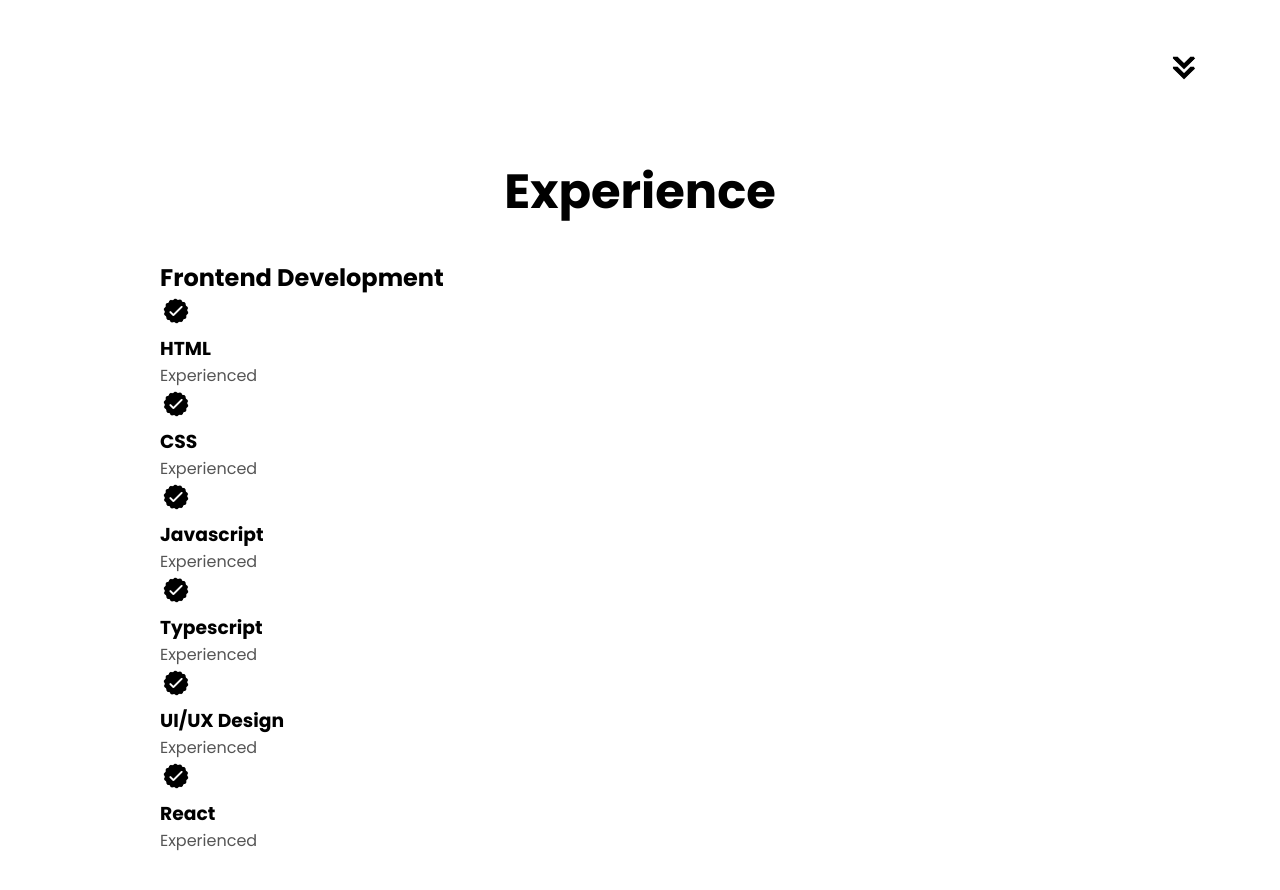
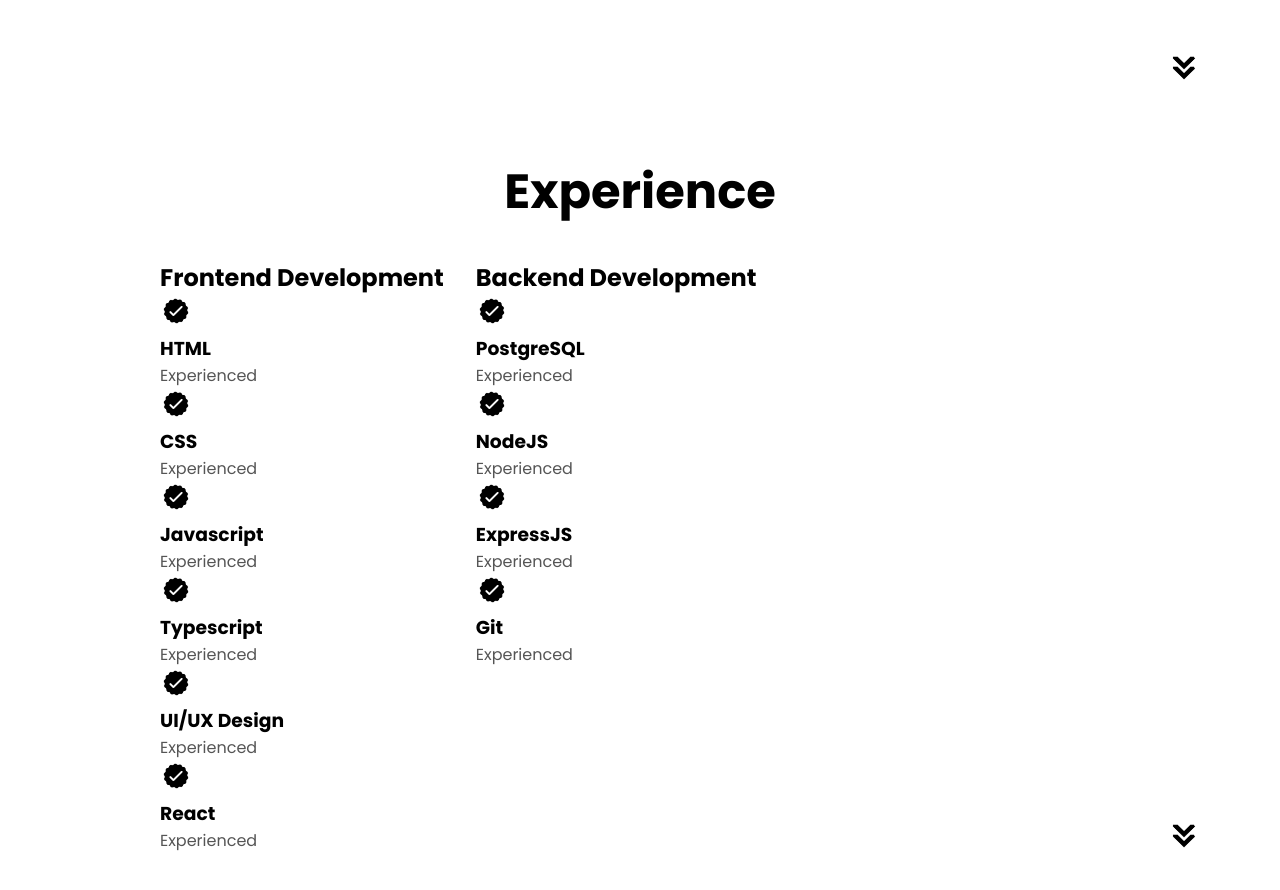
Before and after one commit to Emmanuel-Howard/portfolio, a plain HTML site: page index.html in a window 1280 px wide. Shown: the part 1420-2310 px from the top of the page. Drawn offline with Linux system fonts and the light colour scheme.

Commit message:
Backend Experience HTML

```diff
--- a/index.html
+++ b/index.html
@@ -179,8 +179,55 @@
                         </article>
                     </div>
                 </div>
+                <div class="DetailsContainers">
+                    <h2 class="ExperienceSubTitle">Backend Development</h2>
+                    <div class="articleContainer">
+                        <article>
+                            <img src="./assets/checkmark.png"
+                            alt="Experience"
+                            class="icon">
+                            <div>
+                                <h3>PostgreSQL</h3>
+                                <p>Experienced</p>
+                            </div>
+                        </article>
+                        <article>
+                            <img src="./assets/checkmark.png"
+                            alt="Experience"
+                            class="icon">
+                            <div>
+                                <h3>NodeJS</h3>
+                                <p>Experienced</p>
+                            </div>
+                        </article>
+                        <article>
+                            <img src="./assets/checkmark.png"
+                            alt="Experience"
+                            class="icon">
+                            <div>
+                                <h3>ExpressJS</h3>
+                                <p>Experienced</p>
+                            </div>
+                        </article>
+                        <article>
+                            <img src="./assets/checkmark.png"
+                            alt="Experience"
+                            class="icon">
+                            <div>
+                                <h3>Git</h3>
+                                <p>Experienced</p>
+                            </div>
+                        </article>
+                    </div>
+                </div>
             </div>
         </div>
+        <img
+          src="./assets/arrow.png"
+          alt="Arrow icon"
+          class="icon arrow"
+          onclick="location.href='./#projects'"
+        />
     </section>
 
     <script src="index.js"></script>
--- a/style.css
+++ b/style.css
@@ -308,3 +308,9 @@ section{
     width: 400px;
     margin: auto 0;
 }
+
+/* Experience Section */
+
+#experience{
+    position: relative;
+}
```
